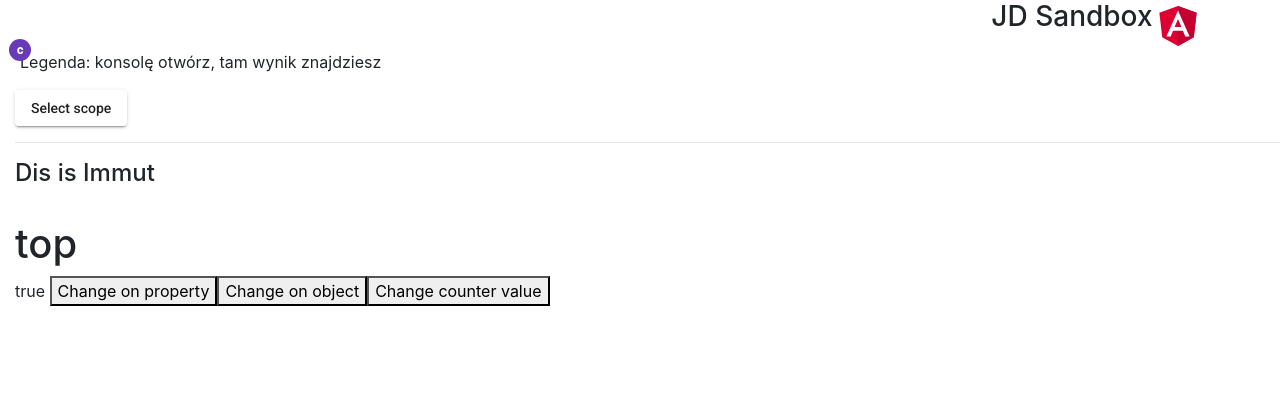
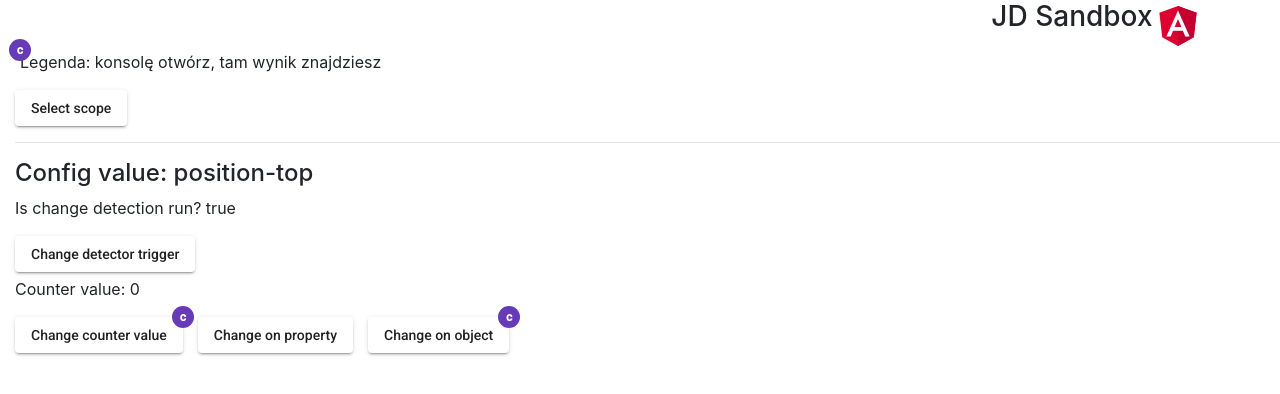
Before and after one commit to ptomczy/JD, an Angular app in the folder jd/: page /immut in a window 1280 px wide. Shown: the top 394 px of the page. Built offline with nearby package versions, Linux system fonts and the light colour scheme.

Commit message:
20190809_EOD

```diff
--- a/jd/src/app/material.module.ts
+++ b/jd/src/app/material.module.ts
@@ -12,6 +12,7 @@ import {MatListModule} from '@angular/material/list';
 import {MatSliderModule} from '@angular/material/slider';
 import {MatSelectModule} from '@angular/material/select';
 import {MatSlideToggleModule} from '@angular/material/slide-toggle';
+import {MatInputModule} from '@angular/material/input';
 
 const matElements = [
     MatMenuModule,
@@ -26,7 +27,8 @@ const matElements = [
     MatListModule,
     MatSliderModule,
     MatSelectModule,
-    MatSlideToggleModule
+    MatSlideToggleModule,
+    MatInputModule
 ]
 
 @NgModule({
--- a/jd/src/home/components/button-menu-zwei/button-menu-zwei.ts
+++ b/jd/src/home/components/button-menu-zwei/button-menu-zwei.ts
@@ -27,7 +27,7 @@ const MILESTONES: Array<Imilestone> = [
     {name: 'Typescript poziom średni', sub: 'Operacja na tablicach (filtracja, wyszukiwanie elementów, mapowanie)', presub: null, adr: 'tables'},
     {name: 'Typescript poziom średni', sub: 'Zastosowanie odpowiedniej pętli (for, for dla obiektu, forEach, while, do', presub: null, adr: 'loops'},
     {name: 'Typescript poziom średni', sub: 'Zastosowanie warunków if z == i ===, switch', presub: null, adr: 'tis'},
-    {name: 'Typescript poziom średni', sub: 'Tworzenie obiektów immutable, kiedy ich używać', presub: null, adr: 'immut'},
+    {name: 'Typescript poziom średni', sub: 'Tworzenie obiektów immutable, kiedy ich używać (dodałem changeDetector)', presub: null, adr: 'immut'},
     {name: 'Typescript poziom średni', sub: 'Zrozumienie asynchroniczności', presub: 'Tworzenie promisów przez resolve, reject', adr: 'abstract'},
     {name: 'Typescript poziom średni', sub: 'Zrozumienie asynchroniczności', presub: 'Użycie przy pomocy then, catch, finally', adr: 'abstract'},
     {name: 'Typescript poziom średni', sub: 'Zrozumienie asynchroniczności', presub: 'Użycie async i await', adr: 'abstract'},
--- a/jd/src/immut/immut.module.ts
+++ b/jd/src/immut/immut.module.ts
@@ -2,21 +2,21 @@ import { NgModule } from "@angular/core";
 import { ImmutRoutingModule } from './immut-routing.module';
 import { ImmutPage } from './pages/immut';
 import {
-    // TstComponent,
-    // HelloComponent,
     Tst2Component,
-    TooltipComponent
+    InternalComponent
 } from './pages/immut-second';
+import { MaterialModule } from 'src/app/material.module';
+import { SharedModule } from 'src/shared/shared.module';
+import { ModalSingleChoice } from 'src/shared/components/modal-single-choice/modal-single-choice';
 
 @NgModule({
     declarations: [ImmutPage,
-        // TstComponent,
-        // HelloComponent,
         Tst2Component,
-        TooltipComponent
+        InternalComponent
     ],
-    imports: [ImmutRoutingModule],
-    exports: [ImmutPage]
+    imports: [ImmutRoutingModule, MaterialModule, SharedModule],
+    exports: [ImmutPage],
+    entryComponents: [ModalSingleChoice]
 })
 export class ImmutModule {
 }
--- a/jd/src/immut/pages/immut-second.ts
+++ b/jd/src/immut/pages/immut-second.ts
@@ -1,58 +1,100 @@
-import { Component, Input, ChangeDetectionStrategy } from "@angular/core";
+import { Component, Input, ChangeDetectionStrategy, Output, EventEmitter, ChangeDetectorRef } from "@angular/core";
+import { MatDialog } from '@angular/material/dialog';
+import { ModalSingleChoice } from 'src/shared/components/modal-single-choice/modal-single-choice';
+
+const CD_KINDS: Array<{name: string, command: string, note: string}> = [
+    {name: 'Detect changes', command: 'detectChanges', note: 'Detektor uruchomiony ręcznie na bieżącym komponencie i jego ewentualnych dzieciach'},
+    {name: 'Detach', command: 'detach', note: 'Bieżący komponent odczepiony od drzewa detektora. Razem z nim jego dzieci ewentualne'},
+    {name: 'Reattach', command: 'reattach', note: 'Bieżący komponent ponownie doczepiony do drzewa detektora po odczepieniu. Jego dzieci też'},
+    {name: 'Mark for check', command: 'markForCheck', note: 'Nie uruchamia CD, ale oznacza wszystkie elementy z onPush do ponownego sprawdzenia w tym lub następnym cyklu'},
+    {name: 'Check no changes', command: 'checkNoChanges', note: 'Służy do sprawdzania czy change detection nie wprowadza żadnych zmian. Sprawdzenie na komponencie i jego dzieciach'}
+]
 
 @Component({
-    selector: 'tooltip',
+    selector: 'internal',
     template: `
-    <h1>{{config.position}}</h1>
-    {{runChangeDetection}}
+    <h4>Config value: position-{{config.position}}</h4>
+    <p>Is change detection run? {{runChangeDetection}}</p>
+    <button class="mat-raised-button" (click)="chOnWish()" style="margin-bottom: 5px">Change detector trigger</button>
+    <p>Counter value: {{counter}}</p>
+    <button class="mat-raised-button" style="margin-right: 15px" (click)="changeCounter()" matBadge="c" matBadgePosition="after" >Change counter value</button>
     `,
      changeDetection: ChangeDetectionStrategy.OnPush
 })
-export class TooltipComponent {
+export class InternalComponent {
     @Input() config;
-    @Input() counter;
+    @Output() info: EventEmitter<string> = new EventEmitter<string>();
+    private counter: number = 0;
+
+
+
+    constructor(private chDetRef: ChangeDetectorRef, private choiceModal: MatDialog){}
 
     get runChangeDetection() {
         console.log('Change detector action');
         return true;
     }
+
+    changeCounter(){
+        this.counter++;
+        let tmpCnt = this.counter;
+        this.counter = tmpCnt;
+        console.log('Result on counter: ', this.counter);
+        this.info.emit('Detektor uruchomiony, bo dziecko zainicjowało akcję');
+    }
+
+    chOnWish(){
+        const dialogRef = this.choiceModal.open(ModalSingleChoice, {
+            data: CD_KINDS
+        });
+
+        dialogRef.afterClosed().subscribe(result => {
+            if(result != undefined) {
+                eval('this.chDetRef.' + result.command + '()');
+                this.info.emit(result.note);
+            }
+
+        })
+    }
 }
 
 @Component({
-    selector: 'tst2',
+    selector: 'tst',
     template: `
-    <tooltip [config]="config"></tooltip>
-    <button (click)="onClick('property')">Change on property</button>
-    <button (click)="onClick('object')">Change on object</button>
-    <button (click)="onClick('counterChange')">Change counter value</button>
+    <internal [config]="config" (info)="setInfoContent($event)"></internal>
+    <button class="mat-raised-button" (click)="onClick('property')" style="margin-right: 15px">Change on property</button>
+    <button class="mat-raised-button" (click)="onClick('object')" matBadge="c" matBadgePosition="after">Change on object</button>
+    <br>
+    <br>
+    <p>{{_infoContent}}</p>
     `
 })
 export class Tst2Component {
-    config = {
-        position: 'top'
-    };
-    counter: number = 0;
+    config = { position: 'top'};
+
+    private _infoContent: string = '';
 
     onClick(arg: string) {
         switch(arg){
             case 'property':{
                 this.config.position = 'bottom';
+                this._infoContent = "Detektor nie uruchomiony, bo zmieniła się tylko properta obiektu, a nie obiekt";
                 break;
             }
             case 'object':{
                 this.config = {position: 'bottom'};
+                this._infoContent = 'Detektor uruchomiony, bo zmienił się cały obiekt';
                 break;
             }
-            case 'counterChange':{
-                this.changeCounter();
-                break;
-            }
+            default:
+                this._infoContent = '';
         }
 
     }
 
-    changeCounter(){
-        //this.counter++;
-        this.counter = this.counter++;
+    setInfoContent(val: string){
+        this._infoContent = val;
     }
+
+
 }
--- a/jd/src/immut/pages/immut.html
+++ b/jd/src/immut/pages/immut.html
@@ -1,8 +1,4 @@
-<h4>Dis is Immut</h4>
-<br>
-
 <!--numbers, booleans, strings, null and undefined are primitive types.
 All primitive types are passed by value.
 Objects, arrays, and functions are also passed by value, but the value is a copy of a reference. -->
-
-<tst2></tst2>
+<tst></tst>
--- a/jd/src/immut/pages/immut.ts
+++ b/jd/src/immut/pages/immut.ts
@@ -7,6 +7,6 @@ import { Component, ChangeDetectionStrategy } from "@angular/core";
 })
 export class ImmutPage{
     constructor(){
-        console.log('CDS ', ChangeDetectionStrategy);
+        console.log('CDS info: ', ChangeDetectionStrategy);
     }
 }
--- /dev/null
+++ b/jd/src/shared/components/modal-single-choice/modal-single-choice.html
@@ -0,0 +1,9 @@
+<h1 mat-dialog-title>Make your selection</h1>
+<div mat-dialog-content>
+    <mat-list>
+        <mat-list-item *ngFor="let el of listOfItems" (click)="onSelect(el)">{{el.name}}</mat-list-item>
+    </mat-list>
+</div>
+<div>
+  <button mat-raised-button (click)="onNoClick()">Cancel</button>
+</div>
--- /dev/null
+++ b/jd/src/shared/components/modal-single-choice/modal-single-choice.ts
@@ -0,0 +1,25 @@
+import { Component, Input, OnInit, Inject } from "@angular/core";
+import { MatDialogRef, MAT_DIALOG_DATA } from '@angular/material/dialog';
+
+@Component({
+    selector: 'modal-single-choice',
+    templateUrl: 'modal-single-choice.html'
+})
+export class ModalSingleChoice implements OnInit{
+    listOfItems: Array<any>;
+    selectedItem: string;
+
+    constructor(public dialogRef: MatDialogRef<ModalSingleChoice>, @Inject(MAT_DIALOG_DATA) public data: Array<any>){}
+
+    ngOnInit(){
+        this.listOfItems = this.data;
+    }
+
+    onSelect(el: any){
+        this.dialogRef.close(el);
+    }
+
+    onNoClick(){
+        this.dialogRef.close('Nothing selected');
+    }
+}
--- a/jd/src/shared/shared.module.ts
+++ b/jd/src/shared/shared.module.ts
@@ -11,9 +11,10 @@ import { FormsModule } from '@angular/forms';
 import { BarOverDirective } from './components/modal-multiselect/modal-multiselect.directive';
 import { GeneralTableService } from './sevices/general-table.service';
 import { TablesService } from 'src/tables/services/tables.service';
+import { ModalSingleChoice } from './components/modal-single-choice/modal-single-choice';
 
 @NgModule({
-    declarations: [LoadingProgress, MOOCCDirective, ModalMultiselect, BarOverDirective],
+    declarations: [LoadingProgress, MOOCCDirective, ModalMultiselect, BarOverDirective, ModalSingleChoice],
     imports: [CommonModule, MaterialModule, FlexLayoutModule, FormsModule],
     exports: [LoadingProgress, MOOCCDirective, ModalMultiselect],
     providers: [LoadingProgressService, NgbActiveModal, NgbModal, ModalMultiselect, GeneralTableService, TablesService],
```
